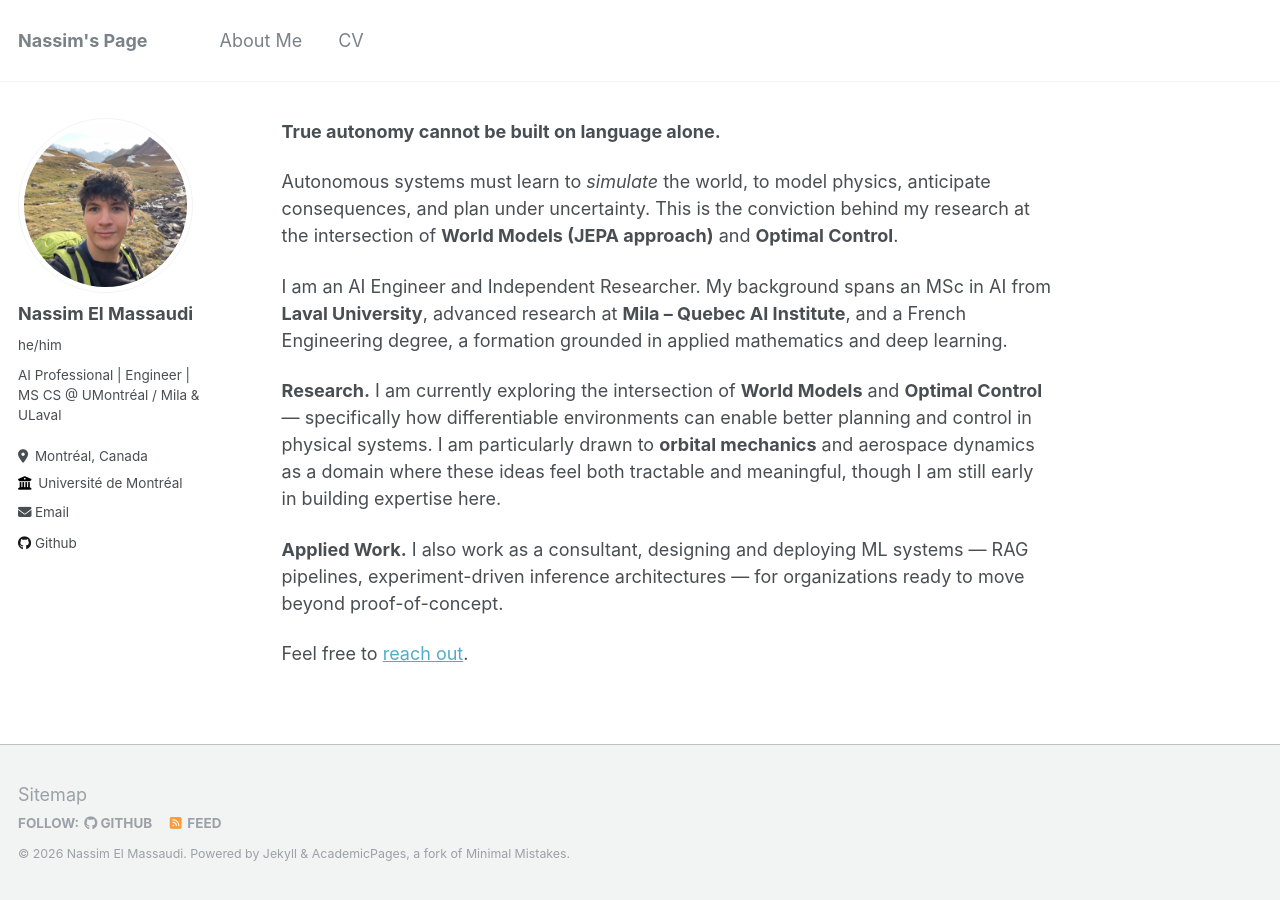
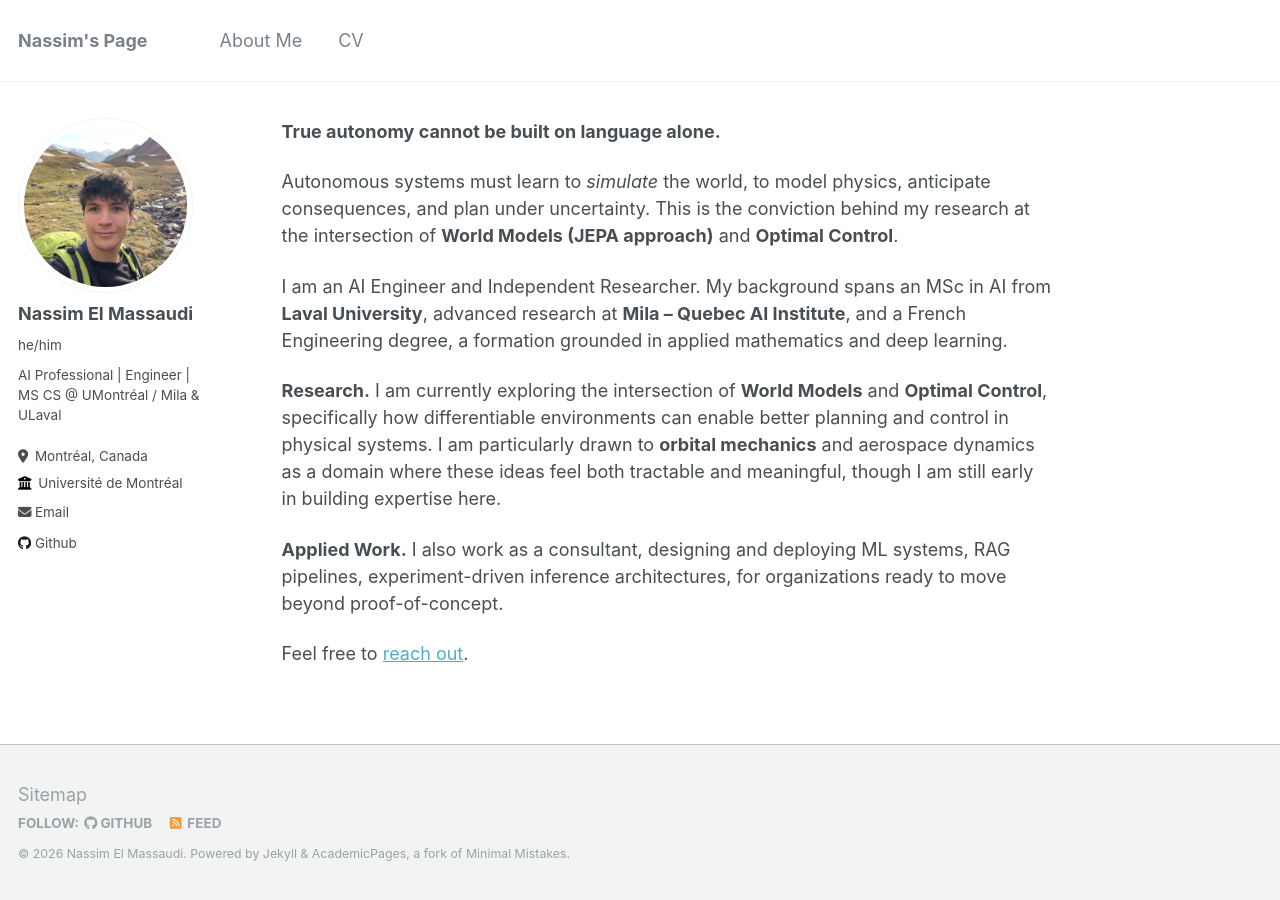
Before and after one commit to nassim-massaudi/nassim-massaudi.github.io, a Jekyll site: the page built from _pages/about.md, in a window 1280 px wide. Built offline with Jekyll 4.4.1, drawn with Linux system fonts in a browser that asks for light colours.

```diff
--- a/_pages/about.md
+++ b/_pages/about.md
@@ -12,8 +12,8 @@ Autonomous systems must learn to *simulate* the world, to model physics, anticip
 
 I am an AI Engineer and Independent Researcher. My background spans an MSc in AI from **Laval University**, advanced research at **Mila – Quebec AI Institute**, and a French Engineering degree, a formation grounded in applied mathematics and deep learning.
 
-**Research.** I am currently exploring the intersection of **World Models** and **Optimal Control** — specifically how differentiable environments can enable better planning and control in physical systems. I am particularly drawn to **orbital mechanics** and aerospace dynamics as a domain where these ideas feel both tractable and meaningful, though I am still early in building expertise here.
+**Research.** I am currently exploring the intersection of **World Models** and **Optimal Control**, specifically how differentiable environments can enable better planning and control in physical systems. I am particularly drawn to **orbital mechanics** and aerospace dynamics as a domain where these ideas feel both tractable and meaningful, though I am still early in building expertise here.
 
-**Applied Work.** I also work as a consultant, designing and deploying ML systems — RAG pipelines, experiment-driven inference architectures — for organizations ready to move beyond proof-of-concept.
+**Applied Work.** I also work as a consultant, designing and deploying ML systems, RAG pipelines, experiment-driven inference architectures, for organizations ready to move beyond proof-of-concept.
 
 Feel free to [reach out](mailto:nassim.massaudi@gmail.com).
```
Also changed, not shown: 1 other file.
